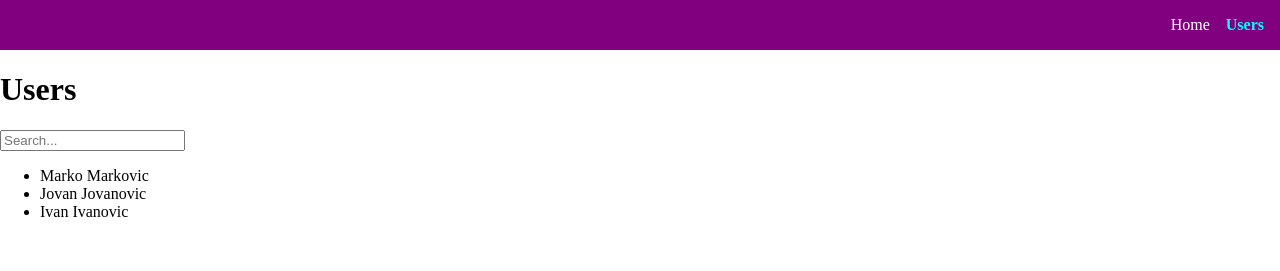
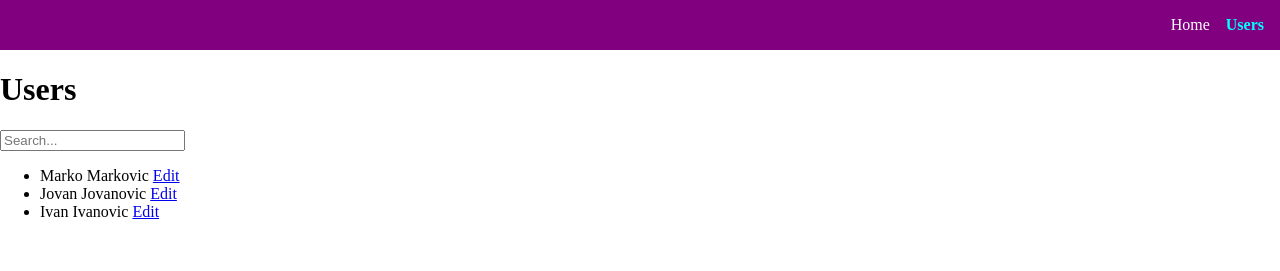
Before and after one commit to vstanisic4619rn/Tx_travel_authorization_form, an Angular app: page /users in a window 1280 px wide. Shown: the top 271 px of the page. Built offline with nearby package versions, Linux system fonts and the light colour scheme; data requests are answered from the project's data file.

Commit message:
05 rxjs final; smart & dumb components; user edit start

```diff
--- a/src/app/app.routes.ts
+++ b/src/app/app.routes.ts
@@ -1,11 +1,13 @@
 import { Route } from '@angular/router';
 import { HomeComponent } from './home/home.component';
-import { UsersComponent } from './users/users.component';
 import { NotFoundComponent } from './shared/not-found/not-found.component';
 
 export const APP_ROUTES: Route[] = [
   { path: '', redirectTo: '/home', pathMatch: 'full' },
   { path: 'home', component: HomeComponent },
-  { path: 'users', component: UsersComponent },
+  {
+    path: 'users',
+    loadChildren: () => import('./users/users.routes'),
+  },
   { path: '**', component: NotFoundComponent },
 ];
--- a/src/app/home/home.component.ts
+++ b/src/app/home/home.component.ts
@@ -1,5 +1,29 @@
-import { Component, OnDestroy, OnInit } from '@angular/core';
-import { Observable } from 'rxjs';
+import {
+  Component,
+  inject,
+  Injectable,
+  OnDestroy,
+  OnInit,
+} from '@angular/core';
+import {
+  BehaviorSubject,
+  filter,
+  interval,
+  map,
+  Observable,
+  ReplaySubject,
+  shareReplay,
+  Subject,
+  Subscription, takeUntil, takeWhile,
+  tap,
+} from 'rxjs';
+
+@Injectable({
+  providedIn: 'root',
+})
+class UserTrackingService {
+  isUserPageVisited$ = new ReplaySubject<boolean>(5);
+}
 
 @Component({
   selector: 'app-home',
@@ -7,9 +31,16 @@ import { Observable } from 'rxjs';
   template: '<h1>Welcome to Users App!</h1>',
 })
 export class HomeComponent implements OnInit, OnDestroy {
-  // intervalSubscription: Subscription | undefined;
+  // intervalSubscription = new Subscription();
+  private destroy$ = new Subject<void>();
 
   ngOnInit() {
+    // this.activePageService.activePage$.next('Home');
+    //
+    // this.activePageService.activePage$.subscribe((activePage) => {
+    //   this.activePage = activePage;
+    // });
+
     // this.intervalSubscription = myInterval(1).subscribe({
     //   next: (xyz) => {
     //     console.log('=== fromSubscribe ===', xyz);
@@ -21,15 +52,23 @@ export class HomeComponent implements OnInit, OnDestroy {
     //     console.log('=== observable is completed ===')
     //   },
     // });
-    // this.intervalSubscription = interval(1000)
-    //   .pipe(
-    //     map((count) => count + 1),
-    //     filter((count) => count % 2 === 0)
-    //   )
-    //   .subscribe((count) => {
-    //     console.log(count);
-    //   });
-    // const numbersSubject = new BehaviorSubject<number>(1);
+
+    const int$ = interval(1000).pipe(
+      map((count) => count + 1),
+      tap((count) => console.log('count from tap', count)),
+      filter((count) => count % 2 === 0),
+      tap((count) => console.log('count from tap 2', count)),
+      takeUntil(this.destroy$)
+    );
+    // const int2$ = int$;
+
+    int$.subscribe((count) => {
+      console.log('count from subscribe', count);
+    });
+
+    int$.subscribe(() => {});
+    int$.subscribe(() => {});
+    // const numbersSubject = new BehaviorSubject<number>(0);
     //
     // numbersSubject.subscribe((number) => {
     //   console.log('o1', number);
@@ -40,10 +79,13 @@ export class HomeComponent implements OnInit, OnDestroy {
     // numbersSubject.subscribe((number) => {
     //   console.log('o2', number);
     // });
+    //
+    // numbersSubject.next(3);
   }
 
   ngOnDestroy() {
-    // this.intervalSubscription?.unsubscribe();
+    // this.intervalSubscription.unsubscribe();
+    // this.destroy$.next();
     // console.log('destroy');
   }
 }
--- /dev/null
+++ b/src/app/shared/search-box/search-box.component.ts
@@ -0,0 +1,20 @@
+import { Component, Output } from '@angular/core';
+import { FormControl, ReactiveFormsModule } from '@angular/forms';
+import { debounceTime, map } from 'rxjs';
+
+@Component({
+  selector: 'app-search-box',
+  standalone: true,
+  imports: [ReactiveFormsModule],
+  template: `
+    <input type="text" placeholder="Search..." [formControl]="searchControl" />
+  `,
+  styles: [],
+})
+export class SearchBoxComponent {
+  searchControl = new FormControl('', { nonNullable: true });
+  @Output() search = this.searchControl.valueChanges.pipe(
+    debounceTime(300),
+    map((query) => query.trim().toLowerCase())
+  );
+}
--- /dev/null
+++ b/src/app/users/components/user-list.component.ts
@@ -0,0 +1,21 @@
+import {Component, Input} from '@angular/core';
+import { User } from '../user.model';
+import { CommonModule } from '@angular/common';
+import {RouterLink} from "@angular/router";
+
+@Component({
+  selector: 'app-user-list',
+  standalone: true,
+  imports: [CommonModule, RouterLink],
+  template: `
+    <ul>
+      <li *ngFor="let user of users">
+        {{ user.firstName + ' ' + user.lastName }}
+        <a [routerLink]="['/users', user.id]">Edit</a>
+      </li>
+    </ul>
+  `,
+})
+export class UserListComponent {
+  @Input() users: User[] = [];
+}
--- /dev/null
+++ b/src/app/users/containers/user-edit.component.ts
@@ -0,0 +1,18 @@
+import { Component, inject, OnInit } from '@angular/core';
+import { ActivatedRoute } from '@angular/router';
+
+@Component({
+  selector: 'app-user-edit',
+  standalone: true,
+  template: `USER EDIT WORKS ID: {{ id }}`,
+})
+export class UserEditComponent implements OnInit {
+  private route = inject(ActivatedRoute);
+  id = 0;
+
+  ngOnInit() {
+    this.route.params.subscribe((params) => {
+      this.id = params['id'];
+    });
+  }
+}
--- /dev/null
+++ b/src/app/users/containers/users.component.ts
@@ -0,0 +1,41 @@
+import { Component, inject, OnInit } from '@angular/core';
+import { CommonModule } from '@angular/common';
+import { FormControl, ReactiveFormsModule } from '@angular/forms';
+import { UsersService } from '../users.service';
+import { User } from '../user.model';
+import { debounceTime } from 'rxjs';
+import { UserListComponent } from '../components/user-list.component';
+import { SearchBoxComponent } from '../../shared/search-box/search-box.component';
+
+@Component({
+  selector: 'app-users',
+  standalone: true,
+  imports: [
+    CommonModule,
+    ReactiveFormsModule,
+    UserListComponent,
+    SearchBoxComponent,
+  ],
+  template: `
+    <h1>Users</h1>
+    <app-search-box (search)="onSearch($event)"></app-search-box>
+    <app-user-list [users]="filteredUsers"></app-user-list>
+  `,
+})
+export class UsersComponent implements OnInit {
+  private usersService = inject(UsersService);
+  allUsers: User[] = [];
+  filteredUsers: User[] = [];
+
+  ngOnInit(): void {
+    this.usersService.getAllUsers().subscribe((users) => {
+      this.allUsers = this.filteredUsers = users;
+    });
+  }
+
+  onSearch(query: string): void {
+    this.filteredUsers = this.allUsers.filter((user) =>
+      user.firstName.toLowerCase().includes(query)
+    );
+  }
+}
--- a/src/app/users/users.component.ts
+++ /dev/null
@@ -1,43 +0,0 @@
-import { Component, inject, OnInit } from '@angular/core';
-import { CommonModule } from '@angular/common';
-import { FormControl, ReactiveFormsModule } from '@angular/forms';
-import { UsersService } from './users.service';
-import { User } from './user.model';
-
-@Component({
-  selector: 'app-users',
-  standalone: true,
-  imports: [CommonModule, ReactiveFormsModule],
-  template: `
-    <h1>Users</h1>
-
-    <input type="text" placeholder="Search..." [formControl]="searchControl" />
-
-    <ul>
-      <li *ngFor="let user of filteredUsers">
-        {{ user.firstName + ' ' + user.lastName }}
-      </li>
-    </ul>
-  `,
-  styles: [],
-})
-export class UsersComponent implements OnInit {
-  private usersService = inject(UsersService);
-  searchControl = new FormControl('', { nonNullable: true });
-  allUsers: User[] = [];
-  filteredUsers: User[] = [];
-
-  ngOnInit(): void {
-    this.usersService.getAllUsers().subscribe((users) => {
-      this.allUsers = this.filteredUsers = users;
-    });
-
-    this.searchControl.valueChanges.subscribe((query) => {
-      query = query.trim().toLowerCase();
-
-      this.filteredUsers = this.allUsers.filter((user) =>
-        user.firstName.toLowerCase().includes(query)
-      );
-    });
-  }
-}
--- /dev/null
+++ b/src/app/users/users.routes.ts
@@ -0,0 +1,10 @@
+import { Route } from '@angular/router';
+import { UsersComponent } from './containers/users.component';
+import { UserEditComponent } from './containers/user-edit.component';
+
+const USERS_ROUTES: Route[] = [
+  { path: '', component: UsersComponent },
+  { path: ':id', component: UserEditComponent },
+];
+
+export default USERS_ROUTES;
```
